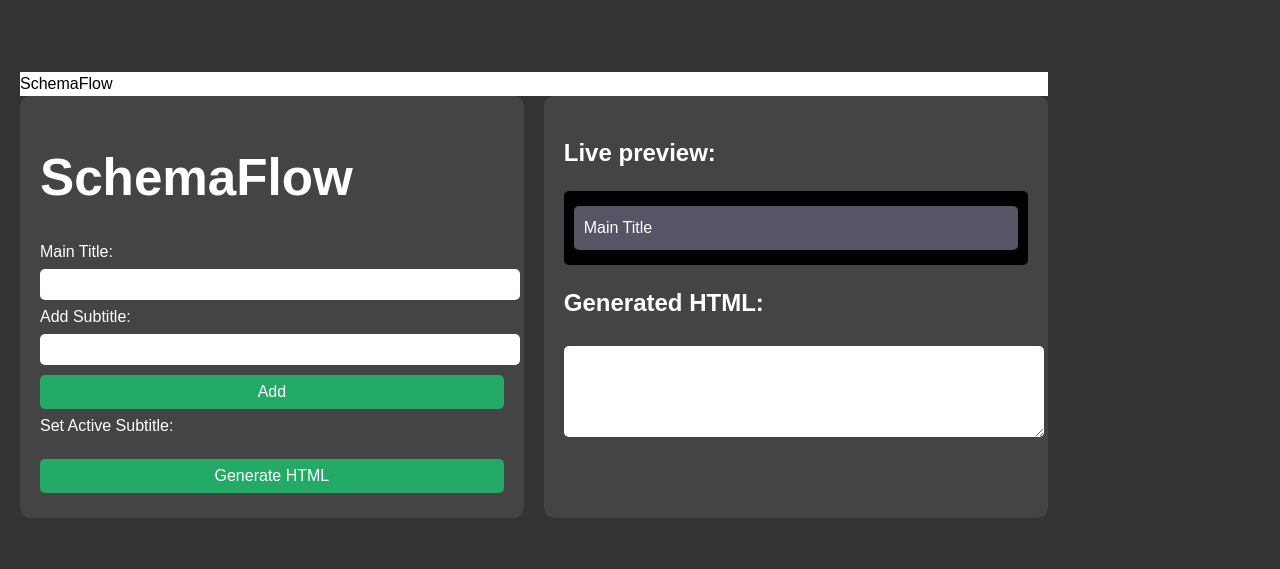
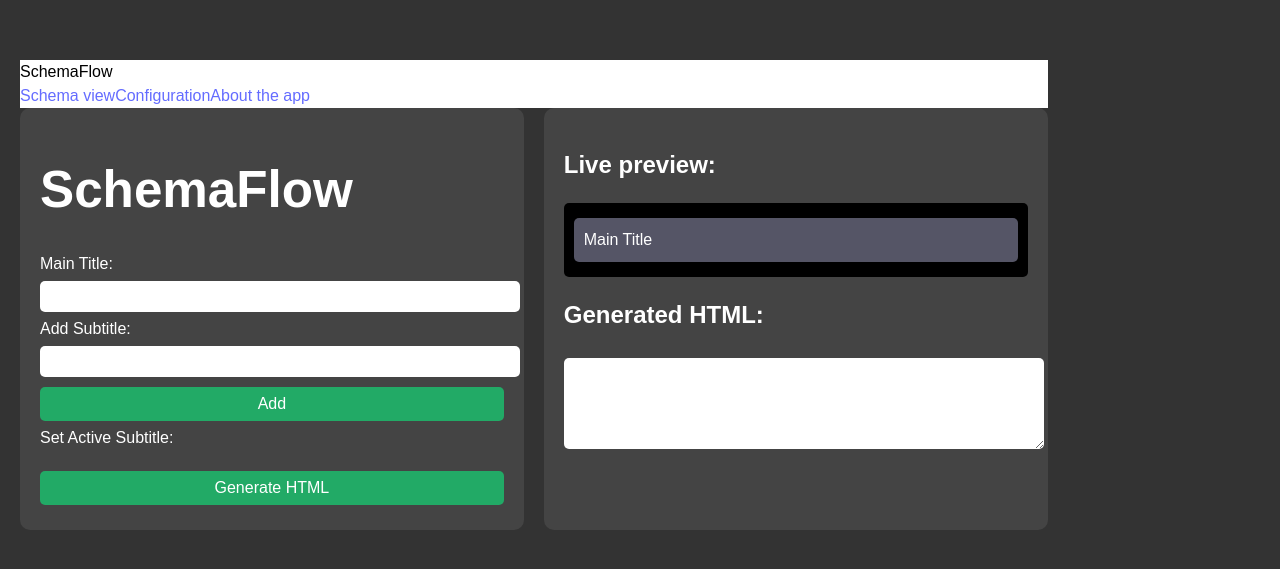
Before and after one commit to KiRZeN24/SchemaFlow, a React (Vite) app: page / in a window 1280 px wide. Shown: the part 125-694 px from the top of the page. Built offline with nearby package versions, Linux system fonts and the light colour scheme.

Commit message:
Add three links to the Navbar component (#23)

```diff
--- a/src/navbar.tsx
+++ b/src/navbar.tsx
@@ -4,6 +4,9 @@ const Navbar: React.FC = () => {
   return (
     <nav className="navbar">
       <div className="navbar-title">SchemaFlow</div>
+      <a href="/" className="href">Schema view</a>
+      <a href="/configuration" className="href">Configuration</a>
+      <a href="/about" className="href">About the app</a>
     </nav>
   );
 };
```
Also changed, not shown: 1 other file (tests, documents, lock files or other folders).
